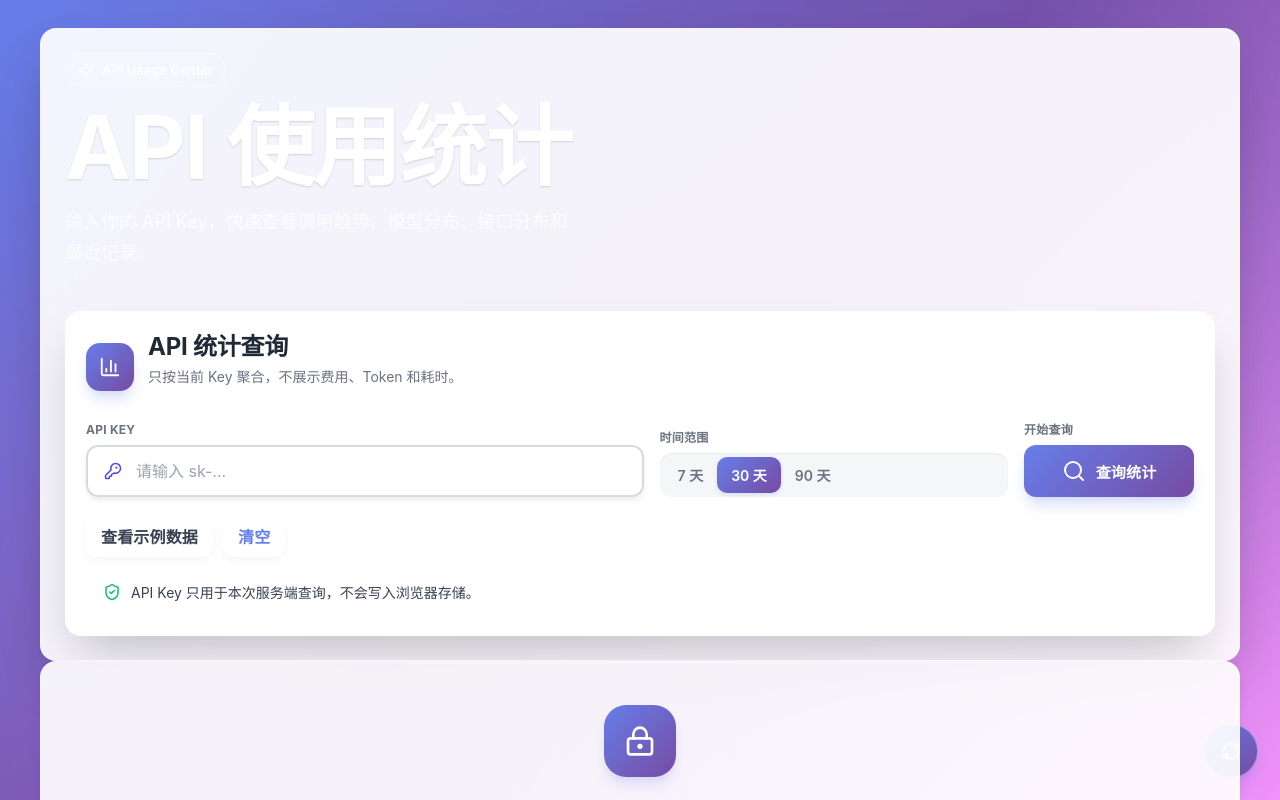
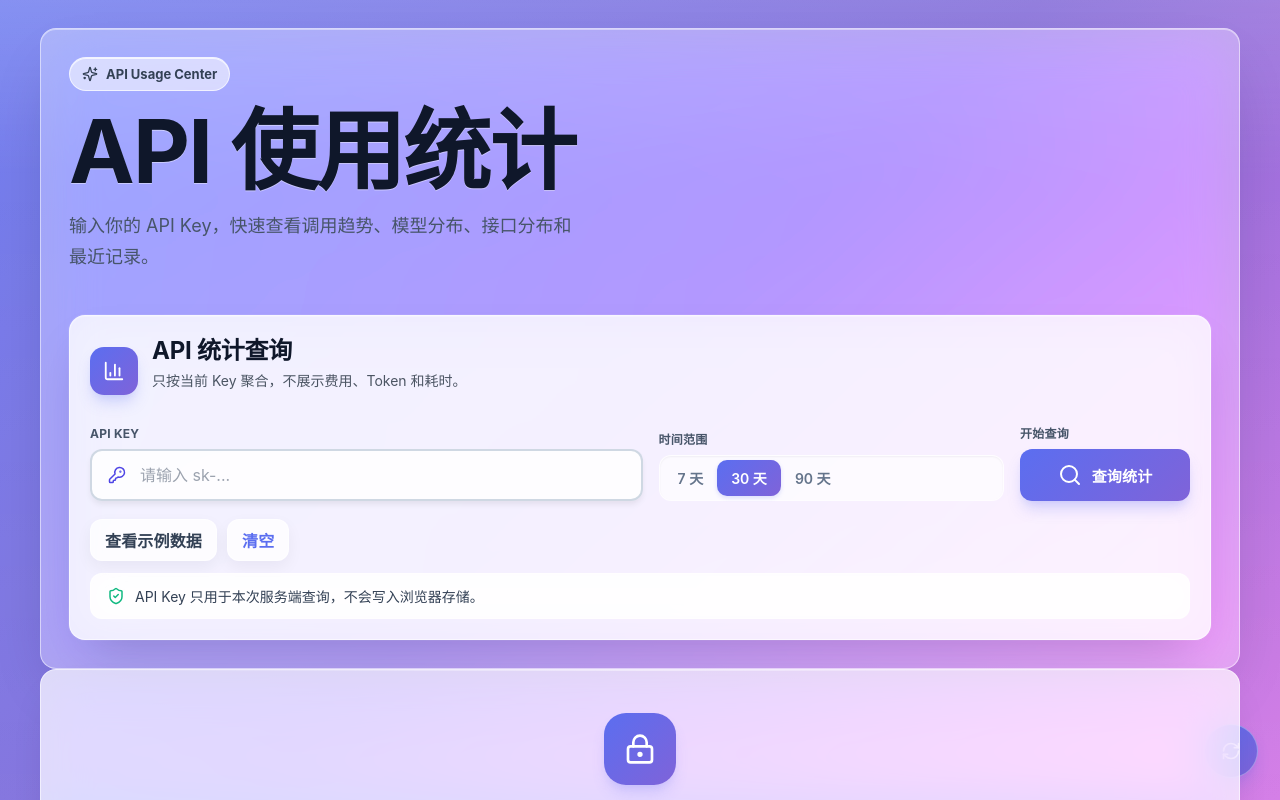
Before and after one commit to 771452430/sub2api-key-stats, a Next.js app: page / in a window 1280 px wide. Shown: the top 800 px of the page. Built offline with nearby package versions, Linux system fonts and the light colour scheme.

Commit message:
Refine glassmorphism dashboard styling

```diff
--- a/src/app/globals.css
+++ b/src/app/globals.css
@@ -1,28 +1,28 @@
 :root {
-  --primary-color: #667eea;
-  --secondary-color: #764ba2;
-  --accent-color: #f093fb;
-  --primary-rgb: 102, 126, 234;
-  --secondary-rgb: 118, 75, 162;
-  --accent-rgb: 240, 147, 251;
+  --primary-color: #5b6ef0;
+  --secondary-color: #7f63d9;
+  --accent-color: #d874f1;
+  --primary-rgb: 91, 110, 240;
+  --secondary-rgb: 127, 99, 217;
+  --accent-rgb: 216, 116, 241;
   --success-color: #10b981;
   --warning-color: #f59e0b;
   --error-color: #ef4444;
-  --surface-color: rgba(255, 255, 255, 0.92);
-  --glass-color: rgba(255, 255, 255, 0.12);
-  --glass-strong-color: rgba(255, 255, 255, 0.92);
-  --text-primary: #1f2937;
-  --text-secondary: #6b7280;
-  --text-tertiary: #94a3b8;
-  --border-color: rgba(255, 255, 255, 0.2);
-  --bg-gradient-start: #667eea;
-  --bg-gradient-mid: #764ba2;
-  --bg-gradient-end: #f093fb;
-  --input-bg: rgba(255, 255, 255, 0.92);
-  --input-border: rgba(209, 213, 219, 0.85);
-  --table-bg: rgba(255, 255, 255, 0.96);
-  --table-hover: rgba(102, 126, 234, 0.06);
-  --shadow-strong: 0 25px 50px -12px rgba(0, 0, 0, 0.25);
+  --surface-color: rgba(255, 255, 255, 0.74);
+  --glass-color: rgba(255, 255, 255, 0.16);
+  --glass-strong-color: rgba(255, 255, 255, 0.86);
+  --text-primary: #0f172a;
+  --text-secondary: #4b5563;
+  --text-tertiary: #64748b;
+  --border-color: rgba(255, 255, 255, 0.45);
+  --bg-gradient-start: #6f7df0;
+  --bg-gradient-mid: #7f67d7;
+  --bg-gradient-end: #d275e5;
+  --input-bg: rgba(255, 255, 255, 0.88);
+  --input-border: rgba(203, 213, 225, 0.92);
+  --table-bg: rgba(255, 255, 255, 0.88);
+  --table-hover: rgba(91, 110, 240, 0.08);
+  --shadow-strong: 0 28px 60px -18px rgba(15, 23, 42, 0.24);
 }
 
 * {
@@ -56,10 +56,7 @@ body::before {
   position: fixed;
   inset: 0;
   pointer-events: none;
-  background:
-    radial-gradient(circle at 20% 80%, rgba(var(--accent-rgb), 0.18) 0%, transparent 45%),
-    radial-gradient(circle at 80% 20%, rgba(var(--primary-rgb), 0.16) 0%, transparent 45%),
-    radial-gradient(circle at 40% 40%, rgba(var(--secondary-rgb), 0.1) 0%, transparent 45%);
+  background: linear-gradient(180deg, rgba(255, 255, 255, 0.16) 0%, rgba(255, 255, 255, 0.03) 22%, rgba(255, 255, 255, 0.08) 100%);
   z-index: 0;
 }
 
@@ -91,10 +88,10 @@ button:disabled {
 
 .glass-strong {
   background: var(--glass-strong-color);
-  border: 1px solid var(--border-color);
-  box-shadow: var(--shadow-strong), inset 0 1px 0 rgba(255, 255, 255, 0.08);
-  backdrop-filter: blur(25px);
-  -webkit-backdrop-filter: blur(25px);
+  border: 1px solid rgba(255, 255, 255, 0.58);
+  box-shadow: var(--shadow-strong), inset 0 1px 0 rgba(255, 255, 255, 0.44);
+  backdrop-filter: blur(28px) saturate(180%);
+  -webkit-backdrop-filter: blur(28px) saturate(180%);
 }
 
 .card {
@@ -102,8 +99,10 @@ button:disabled {
   overflow: hidden;
   border-radius: 16px;
   background: var(--surface-color);
-  border: 1px solid var(--border-color);
-  box-shadow: 0 10px 15px -3px rgba(0, 0, 0, 0.08), 0 4px 6px -2px rgba(0, 0, 0, 0.04);
+  border: 1px solid rgba(255, 255, 255, 0.56);
+  box-shadow: 0 18px 40px -18px rgba(15, 23, 42, 0.18);
+  backdrop-filter: blur(24px) saturate(180%);
+  -webkit-backdrop-filter: blur(24px) saturate(180%);
 }
 
 .card::before {
@@ -134,7 +133,12 @@ button:disabled {
   position: relative;
   overflow: hidden;
   border-radius: 16px;
-  padding: 24px;
+  padding: 28px;
+  background: rgba(255, 255, 255, 0.34);
+  border: 1px solid rgba(255, 255, 255, 0.52);
+  box-shadow: 0 28px 60px -24px rgba(15, 23, 42, 0.25), inset 0 1px 0 rgba(255, 255, 255, 0.42);
+  backdrop-filter: blur(28px) saturate(180%);
+  -webkit-backdrop-filter: blur(28px) saturate(180%);
 }
 
 .hero-panel__head {
@@ -149,9 +153,10 @@ button:disabled {
   gap: 8px;
   padding: 8px 12px;
   border-radius: 9999px;
-  color: rgba(255, 255, 255, 0.92);
-  background: rgba(255, 255, 255, 0.14);
-  border: 1px solid rgba(255, 255, 255, 0.26);
+  color: #334155;
+  background: rgba(255, 255, 255, 0.56);
+  border: 1px solid rgba(255, 255, 255, 0.66);
+  box-shadow: inset 0 1px 0 rgba(255, 255, 255, 0.72);
   font-size: 13px;
   font-weight: 700;
   letter-spacing: 0;
@@ -164,18 +169,18 @@ button:disabled {
 
 .header-title {
   margin: 18px 0 0;
-  color: #fff;
+  color: #0f172a;
   font-size: clamp(44px, 7vw, 88px);
   line-height: 0.96;
   font-weight: 700;
   letter-spacing: -0.02em;
-  text-shadow: 0 1px 2px rgba(0, 0, 0, 0.14);
+  text-shadow: 0 1px 0 rgba(255, 255, 255, 0.42);
 }
 
 .hero-copy {
   max-width: 520px;
   margin-top: 18px;
-  color: rgba(255, 255, 255, 0.78);
+  color: #475569;
   font-size: 18px;
   line-height: 1.7;
 }
@@ -184,11 +189,11 @@ button:disabled {
   margin-top: 24px;
   padding: 20px;
   border-radius: 16px;
-  background: var(--surface-color);
-  border: 1px solid var(--border-color);
-  backdrop-filter: blur(25px);
-  -webkit-backdrop-filter: blur(25px);
-  box-shadow: 0 25px 50px -12px rgba(0, 0, 0, 0.22), 0 0 0 1px rgba(255, 255, 255, 0.06), inset 0 1px 0 rgba(255, 255, 255, 0.1);
+  background: rgba(255, 255, 255, 0.78);
+  border: 1px solid rgba(255, 255, 255, 0.56);
+  backdrop-filter: blur(24px) saturate(180%);
+  -webkit-backdrop-filter: blur(24px) saturate(180%);
+  box-shadow: 0 25px 50px -18px rgba(15, 23, 42, 0.22), 0 0 0 1px rgba(255, 255, 255, 0.08), inset 0 1px 0 rgba(255, 255, 255, 0.26);
   transition: transform 0.25s ease, box-shadow 0.25s ease;
 }
 
@@ -251,7 +256,7 @@ button:disabled {
 }
 
 .field-block > span {
-  color: var(--text-secondary);
+  color: #475569;
   font-size: 12px;
   font-weight: 700;
   text-transform: uppercase;
@@ -305,8 +310,9 @@ button:disabled {
   display: inline-flex;
   padding: 4px;
   border-radius: 12px;
-  background: rgba(243, 244, 246, 0.78);
-  box-shadow: inset 0 1px 2px rgba(0, 0, 0, 0.05);
+  background: rgba(255, 255, 255, 0.66);
+  border: 1px solid rgba(255, 255, 255, 0.56);
+  box-shadow: inset 0 1px 2px rgba(15, 23, 42, 0.05);
 }
 
 .period-btn {
@@ -314,7 +320,7 @@ button:disabled {
   padding: 6px 14px;
   border: 0;
   border-radius: 10px;
-  color: #6b7280;
+  color: #64748b;
   background: transparent;
   font-size: 14px;
   font-weight: 600;
@@ -322,8 +328,8 @@ button:disabled {
 }
 
 .period-btn:hover:not(.active) {
-  color: #374151;
-  background: rgba(255, 255, 255, 0.6);
+  color: #0f172a;
+  background: rgba(255, 255, 255, 0.82);
 }
 
 .period-btn.active {
@@ -391,15 +397,15 @@ button:disabled {
 .btn-ghost {
   min-height: 42px;
   padding: 0 14px;
-  color: #374151;
-  background: rgba(255, 255, 255, 0.7);
-  border: 1px solid rgba(255, 255, 255, 0.5);
-  box-shadow: 0 4px 10px rgba(0, 0, 0, 0.04);
+  color: #334155;
+  background: rgba(255, 255, 255, 0.8);
+  border: 1px solid rgba(255, 255, 255, 0.6);
+  box-shadow: 0 6px 16px rgba(15, 23, 42, 0.05);
 }
 
 .btn-ghost:hover {
   transform: translateY(-1px);
-  background: rgba(255, 255, 255, 0.9);
+  background: rgba(255, 255, 255, 0.94);
 }
 
 .btn-ghost--soft {
@@ -412,12 +418,12 @@ button:disabled {
   gap: 10px;
   padding: 12px 16px;
   border-radius: 12px;
-  color: #374151;
+  color: #334155;
   font-size: 14px;
-  background: rgba(255, 255, 255, 0.72);
-  border: 1px solid rgba(255, 255, 255, 0.48);
-  backdrop-filter: blur(12px);
-  -webkit-backdrop-filter: blur(12px);
+  background: rgba(255, 255, 255, 0.82);
+  border: 1px solid rgba(255, 255, 255, 0.62);
+  backdrop-filter: blur(16px) saturate(180%);
+  -webkit-backdrop-filter: blur(16px) saturate(180%);
 }
 
 .security-notice svg {
@@ -459,7 +465,7 @@ button:disabled {
 .section-kicker {
   display: block;
   margin-bottom: 6px;
-  color: var(--text-secondary);
+  color: #64748b;
   font-size: 12px;
   font-weight: 700;
   text-transform: uppercase;
@@ -482,10 +488,11 @@ button:disabled {
   min-height: 32px;
   padding: 0 12px;
   border-radius: 9999px;
-  color: var(--primary-color);
+  color: #3554d1;
   font-size: 12px;
   font-weight: 700;
-  background: rgba(var(--primary-rgb), 0.1);
+  background: rgba(91, 110, 240, 0.12);
+  border: 1px solid rgba(91, 110, 240, 0.12);
 }
 
 .section-chip svg {
@@ -565,13 +572,13 @@ button:disabled {
   min-height: 84px;
   padding: 14px;
   border-radius: 12px;
-  background: rgba(var(--primary-rgb), 0.04);
-  border: 1px solid rgba(var(--primary-rgb), 0.12);
+  background: rgba(255, 255, 255, 0.64);
+  border: 1px solid rgba(91, 110, 240, 0.12);
 }
 
 .info-item span {
   display: block;
-  color: var(--text-secondary);
+  color: #64748b;
   font-size: 12px;
   font-weight: 700;
   text-transform: uppercase;
@@ -595,12 +602,12 @@ button:disabled {
 
 .stat-card {
   padding: 22px;
-  background: linear-gradient(135deg, var(--surface-color) 0%, var(--glass-strong-color) 100%);
+  background: linear-gradient(135deg, rgba(255, 255, 255, 0.84) 0%, rgba(255, 255, 255, 0.7) 100%);
 }
 
 .stat-card p {
   margin-top: 18px;
-  color: var(--text-secondary);
+  color: #64748b;
   font-size: 14px;
   font-weight: 600;
 }
@@ -696,7 +703,7 @@ button:disabled {
   height: 10px;
   overflow: hidden;
   border-radius: 9999px;
-  background: rgba(var(--primary-rgb), 0.12);
+  background: rgba(91, 110, 240, 0.12);
 }
 
 .timeline-bar i,
@@ -717,8 +724,8 @@ button:disabled {
   gap: 8px;
   padding: 12px;
   border-radius: 12px;
-  background: rgba(var(--primary-rgb), 0.04);
-  border: 1px solid rgba(var(--primary-rgb), 0.12);
+  background: rgba(255, 255, 255, 0.6);
+  border: 1px solid rgba(91, 110, 240, 0.12);
 }
 
 .rank-item__head {
@@ -747,7 +754,7 @@ button:disabled {
 }
 
 .rank-item__head span {
-  color: var(--text-secondary);
+  color: #4b5563;
   font-size: 13px;
   font-weight: 700;
   font-variant-numeric: tabular-nums;
@@ -756,7 +763,7 @@ button:disabled {
 .table-container {
   overflow-x: auto;
   border-radius: 12px;
-  background: var(--table-bg);
+  background: rgba(255, 255, 255, 0.78);
 }
 
 table {
@@ -773,7 +780,7 @@ td {
 }
 
 th {
-  color: var(--text-secondary);
+  color: #64748b;
   font-size: 12px;
   text-transform: uppercase;
   letter-spacing: 0.03em;
@@ -824,13 +831,13 @@ td {
 .empty-state p {
   max-width: 560px;
   margin-top: 12px;
-  color: var(--text-secondary);
+  color: #4b5563;
   font-size: 15px;
   line-height: 1.8;
 }
 
 .muted {
-  color: var(--text-secondary);
+  color: #64748b;
 }
 
 .floating-refresh {
--- a/src/app/page.tsx
+++ b/src/app/page.tsx
@@ -3,7 +3,6 @@
 import {
   AlertCircle,
   BarChart3,
-  CalendarDays,
   CheckCircle2,
   Image,
   KeyRound,
@@ -200,7 +199,6 @@ function EmptyPanel() {
 }
 
 function Dashboard({ data }: { data: UsageLookupResponse }) {
-  const dailyMax = maxOf(data.daily.map((item) => item.requests));
   const modelMax = maxOf(data.models.map((item) => item.requests));
   const endpointMax = maxOf(data.endpoints.map((item) => item.requests));
 
@@ -246,7 +244,7 @@ function Dashboard({ data }: { data: UsageLookupResponse }) {
         />
         <StatCard
           accent="amber"
-          icon={<CalendarDays aria-hidden="true" />}
+          icon={<CheckCircle2 aria-hidden="true" />}
           label="活跃天数"
           value={data.summary.activeDays}
         />
@@ -265,31 +263,6 @@ function Dashboard({ data }: { data: UsageLookupResponse }) {
       </section>
 
       <div className="content-grid">
-        <section className="card card-section card-section--wide">
-          <div className="section-head">
-            <div>
-              <span className="section-kicker">Daily Trend</span>
-              <h2>日期趋势</h2>
-            </div>
-            <div className="section-badge">{data.range.replace("d", " 天")}</div>
-          </div>
-          <div className="timeline">
-            {data.daily.length === 0 ? (
-              <p className="muted">这个时间范围内还没有调用记录。</p>
-            ) : (
-              data.daily.map((item) => (
-                <div className="timeline-row" key={item.date}>
-                  <span>{item.date.slice(5)}</span>
-                  <div className="timeline-bar">
-                    <i style={{ width: `${(item.requests / dailyMax) * 100}%` }} />
-                  </div>
-                  <strong>{item.requests}</strong>
-                </div>
-              ))
-            )}
-          </div>
-        </section>
-
         <section className="card card-section">
           <div className="section-head">
             <div>
```
